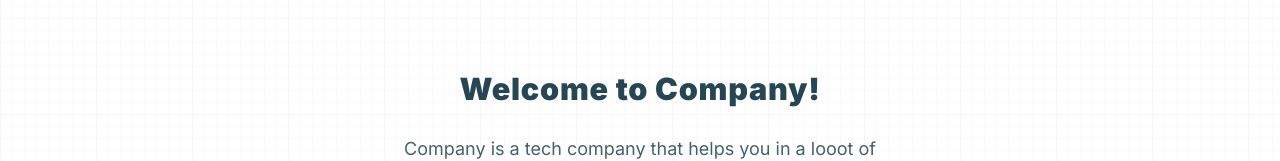
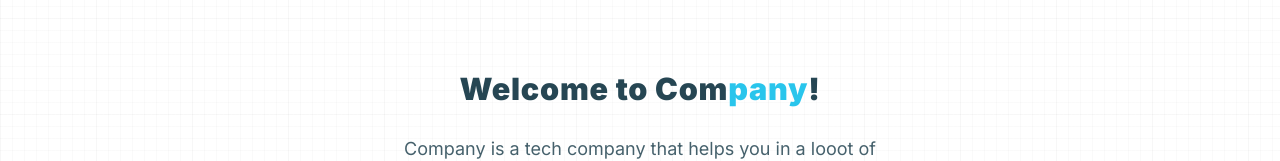
Before and after one commit to gasampaiosouza/tech-website, a Next.js app: page / in a window 1280 px wide. Shown: the part 204-365 px from the top of the page. Built offline with nearby package versions, Linux system fonts and the light colour scheme.

Commit message:
add span to title

```diff
--- a/components/Presentation/index.tsx
+++ b/components/Presentation/index.tsx
@@ -4,7 +4,9 @@ import Fade from 'react-reveal/Fade';
 const Presentation: React.FC = () => {
 	return (
 		<div className={style.container} id="home">
-			<h1 className="title">Welcome to Company!</h1>
+			<h1 className="title">
+				Welcome to Com<span>pany</span>!
+			</h1>
 
 			<p className={`description ${style.description}`}>
 				Company is a tech company that helps you in a looot of things, like{' '}
```
